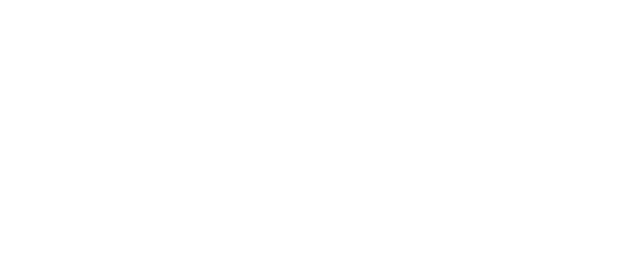
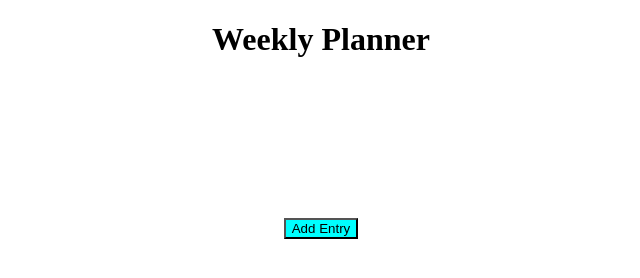
Before and after one commit to angeljubilee/week-planner, a plain HTML site: page index.html in a window 1280 px wide. Shown: the whole page, without its empty margins (319-959 px from the left). Drawn offline with Linux system fonts and the light colour scheme.

Commit message:
Added CSS

```diff
--- a/index.html
+++ b/index.html
@@ -5,8 +5,22 @@
   <meta name="viewport" content="width=device-width, initial-scale=1.0">
   <title>Week Planner</title>
   <link rel="stylesheet" href="styles.css">
+  <link rel="stylesheet" href="layout.css">
+  <link rel="stylesheet" href="reset.css">
 </head>
 <body>
+  <div class="container">
+    <div class="row">
+      <div class="column-full text-center">
+        <h1>Weekly Planner</h1>
+      </div>
+    </div>
+    <div class="row margin-top-10">
+      <div class="column-full text-center">
+        <button class="add-entry">Add Entry</button>
+      </div>
+    </div>
+  </div>
   <script src="main.js"></script>
 </body>
 </html>
--- a/styles.css
+++ b/styles.css
@@ -0,0 +1,12 @@
+
+.text-center {
+  text-align: center;
+}
+
+.margin-top-10 {
+  margin-top: 10rem;
+}
+
+.add-entry {
+  background-color: aqua;
+}
```
